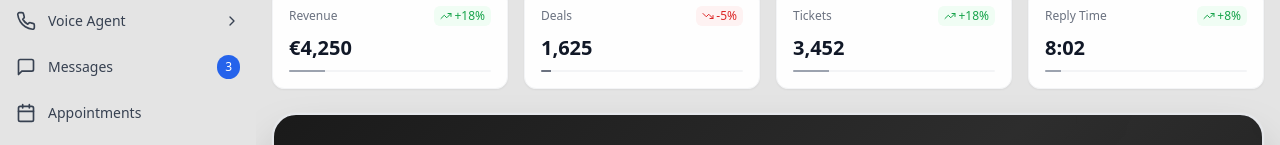
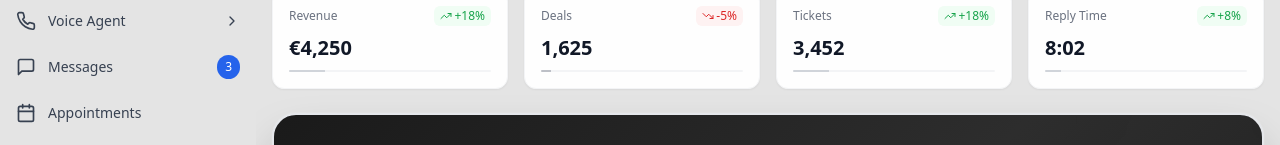
Before and after one commit to magnarch-dev/nimble-customer-board, a React (Vite) app: page / in a window 1280 px wide. Shown: the part 153-298 px from the top of the page. Built offline with nearby package versions, Linux system fonts and the light colour scheme.

Commit message:
Make bars 40% greyer.
Adjusted the opacity of progress bars to be 40% greyer.

```diff
--- a/src/components/MetricsCards.tsx
+++ b/src/components/MetricsCards.tsx
@@ -53,7 +53,7 @@ const MetricsCards = () => {
 
           <div className="h-0.5 bg-gray-100 rounded-full overflow-hidden">
             <div
-              className={`h-full transition-all duration-500 opacity-68 ${
+              className={`h-full transition-all duration-500 opacity-40 ${
                 metric.changeType === 'increase' ? 'bg-gray-400' : 'bg-gray-500'
               }`}
               style={{ width: `${Math.abs(parseInt(metric.change))}%` }}
```
